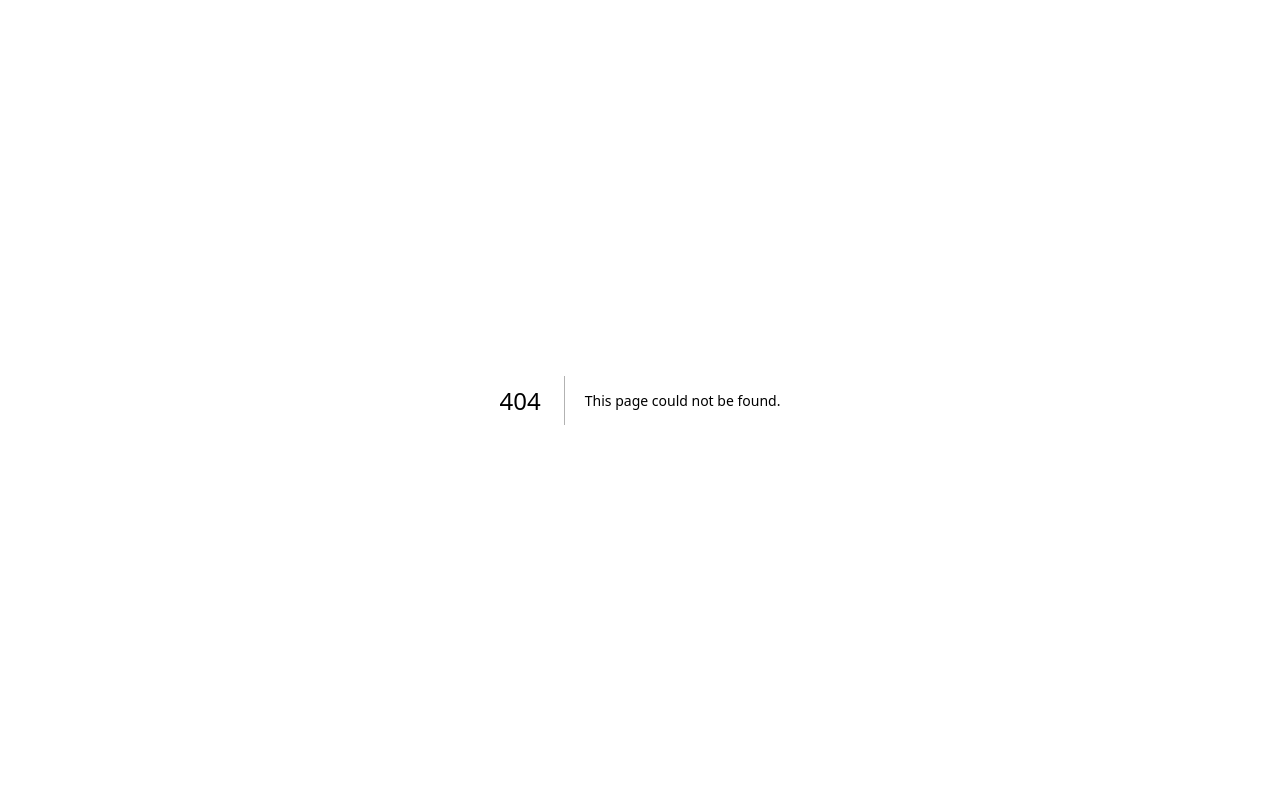
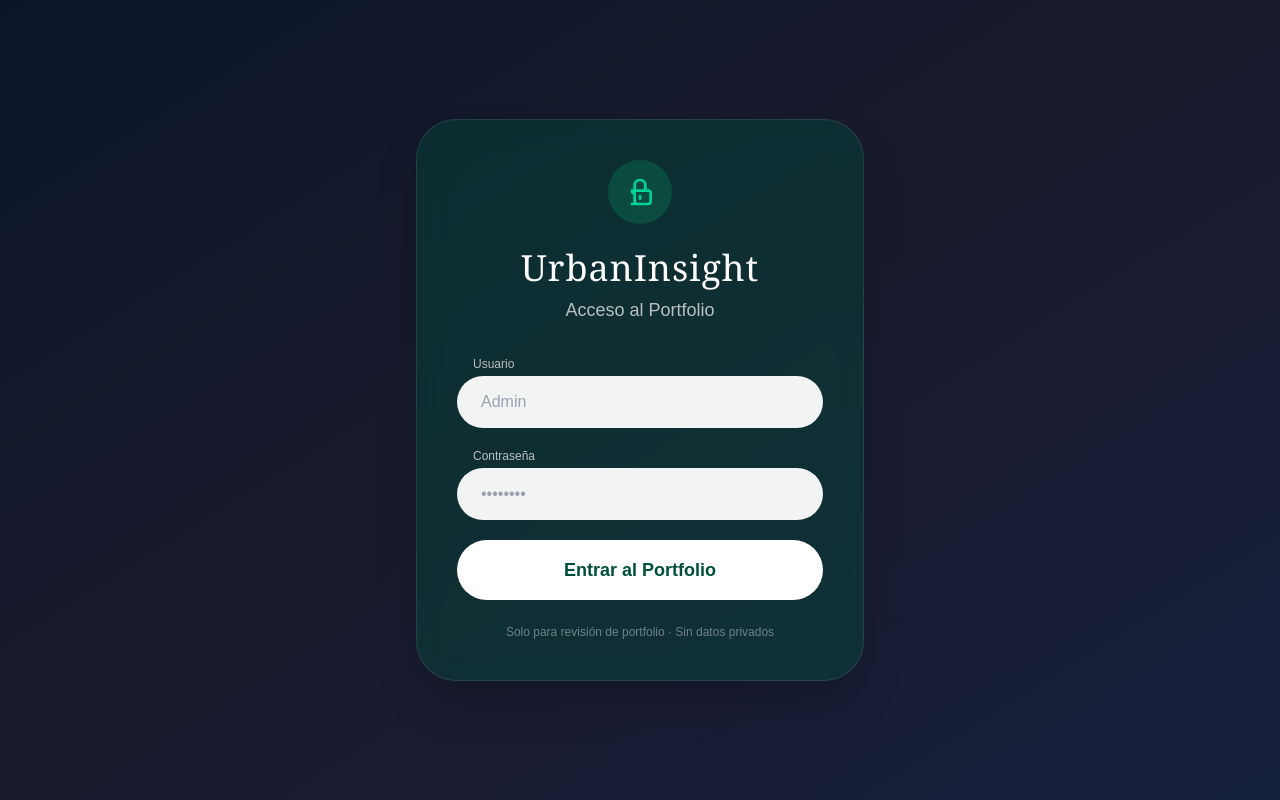
Before and after one commit to Yoavtrejo/frontsicat, a Next.js app: page /gate in a window 1280 px wide. Before the commit this address had no page. Built offline with nearby package versions, Linux system fonts and the light colour scheme.

Commit message:
feat: add portfolio gate page with Admin/admin123 access

```diff
--- /dev/null
+++ b/src/app/gate/page.tsx
@@ -0,0 +1,95 @@
+'use client';
+
+import { useState } from 'react';
+import { useRouter, useSearchParams } from 'next/navigation';
+import { Button } from '@/components/ui/Button';
+import { InputField } from '@/components/ui/Input';
+import { GlassCard } from '@/components/ui/GlassCard';
+import { Suspense } from 'react';
+
+function GateContent() {
+  const router = useRouter();
+  const searchParams = useSearchParams();
+  const callbackUrl = searchParams.get('callbackUrl') || '/';
+
+  const [username, setUsername] = useState('');
+  const [password, setPassword] = useState('');
+  const [error, setError] = useState('');
+  const [loading, setLoading] = useState(false);
+
+  const handleSubmit = async (e: React.FormEvent) => {
+    e.preventDefault();
+    setError('');
+    setLoading(true);
+
+    if (username === 'Admin' && password === 'admin123') {
+      document.cookie = 'portfolio_access=true; path=/; max-age=2592000; samesite=lax';
+      router.push(callbackUrl);
+    } else {
+      setError('Credenciales incorrectas');
+      setLoading(false);
+    }
+  };
+
+  return (
+    <main className="relative min-h-screen w-full flex items-center justify-center p-4">
+      <div className="absolute inset-0 -z-20">
+        <div className="absolute inset-0 bg-gradient-to-br from-[#0a1628] via-[#1a1a2e] to-[#16213e]" />
+      </div>
+
+      <GlassCard className="w-full max-w-md p-8 sm:p-10 text-center">
+        <div className="w-16 h-16 mx-auto mb-6 rounded-full bg-emerald-500/20 flex items-center justify-center">
+          <svg className="w-8 h-8 text-emerald-400" fill="none" stroke="currentColor" viewBox="0 0 24 24">
+            <path strokeLinecap="round" strokeLinejoin="round" strokeWidth={2} d="M12 15v2m-6 4h12a2 2 0 002-2v-6a2 2 0 00-2-2H6a2 2 0 002 2v6a2 2 0 002 2zm10-10V7a4 4 0 00-8 0v4h8z" />
+          </svg>
+        </div>
+
+        <h1 className="font-serif text-4xl text-white mb-2 tracking-wide">UrbanInsight</h1>
+        <p className="text-white/70 text-lg mb-8">Acceso al Portfolio</p>
+
+        {error && (
+          <div className="mb-5 p-3 rounded-lg bg-red-500/20 border border-red-500/30 text-red-300 text-sm">
+            {error}
+          </div>
+        )}
+
+        <form className="space-y-5" onSubmit={handleSubmit}>
+          <InputField
+            label="Usuario"
+            type="text"
+            placeholder="Admin"
+            value={username}
+            onChange={(e) => setUsername(e.target.value)}
+            required
+            autoComplete="username"
+          />
+          <InputField
+            label="Contraseña"
+            type="password"
+            placeholder="••••••••"
+            value={password}
+            onChange={(e) => setPassword(e.target.value)}
+            required
+            autoComplete="current-password"
+          />
+
+          <Button type="submit" isLoading={loading} className="w-full">
+            Entrar al Portfolio
+          </Button>
+        </form>
+
+        <p className="mt-6 text-xs text-white/40">
+          Solo para revisión de portfolio · Sin datos privados
+        </p>
+      </GlassCard>
+    </main>
+  );
+}
+
+export default function GatePage() {
+  return (
+    <Suspense fallback={<div className="min-h-screen flex items-center justify-center">Cargando...</div>}>
+      <GateContent />
+    </Suspense>
+  );
+}
--- a/src/middleware.ts
+++ b/src/middleware.ts
@@ -1,31 +1,44 @@
 import { NextResponse } from 'next/server';
 import type { NextRequest } from 'next/server';
 
+const PORTFOLIO_USER = 'Admin';
+const PORTFOLIO_PASS = 'admin123';
+
 export function middleware(request: NextRequest) {
-  // 1. Obtenemos el token del almacenamiento (en Middleware se usan Cookies)
-  // Nota: Para que el middleware lea el token, debemos guardarlo como Cookie al loguear
+  const pathname = request.nextUrl.pathname;
+
+  // 1. PORTFOLIO GATE - Check for access cookie on ALL routes except gate, login, api, static
+  const isGateRoute = pathname === '/gate';
+  const isLoginRoute = pathname === '/login';
+  const isApiRoute = pathname.startsWith('/api/');
+  const isStaticRoute = pathname.startsWith('/_next/') || pathname.startsWith('/static/') || pathname.includes('.');
+  const isPublicRoute = isGateRoute || isLoginRoute || isApiRoute || isStaticRoute;
+
+  const hasPortfolioAccess = request.cookies.get('portfolio_access')?.value === 'true';
+
+  if (!isPublicRoute && !hasPortfolioAccess) {
+    const callbackUrl = request.nextUrl.pathname + request.nextUrl.search;
+    return NextResponse.redirect(new URL(`/gate?callbackUrl=${encodeURIComponent(callbackUrl)}`, request.url));
+  }
+
+  // 2. EXISTING JWT AUTH for dashboard/mapa routes
   const token = request.cookies.get('access_token');
+  const isDashboardRoute = pathname.startsWith('/dashboard');
+  const isMapaRoute = pathname.startsWith('/mapa');
 
-  // 2. Definimos las rutas que queremos proteger
-  const isDashboardRoute = request.nextUrl.pathname.startsWith('/dashboard');
-  const isMapaRoute = request.nextUrl.pathname.startsWith('/mapa');
-  const isLoginRoute = request.nextUrl.pathname === '/login';
-
-  // 3. Lógica de redirección
   if ((isDashboardRoute || isMapaRoute) && !token) {
-    // Si intenta entrar a una ruta protegida sin token, al login
     return NextResponse.redirect(new URL('/login', request.url));
   }
 
   if (isLoginRoute && token) {
-    // Si ya está logueado e intenta ir al login, al dashboard
     return NextResponse.redirect(new URL('/dashboard', request.url));
   }
 
   return NextResponse.next();
 }
 
-// 4. Configuramos en qué rutas se debe ejecutar el middleware
 export const config = {
-  matcher: ['/dashboard/:path*', '/mapa/:path*', '/login'],
+  matcher: [
+    '/((?!_next/static|_next/image|favicon.ico|.*\\.png$).*)',
+  ],
 };
```
